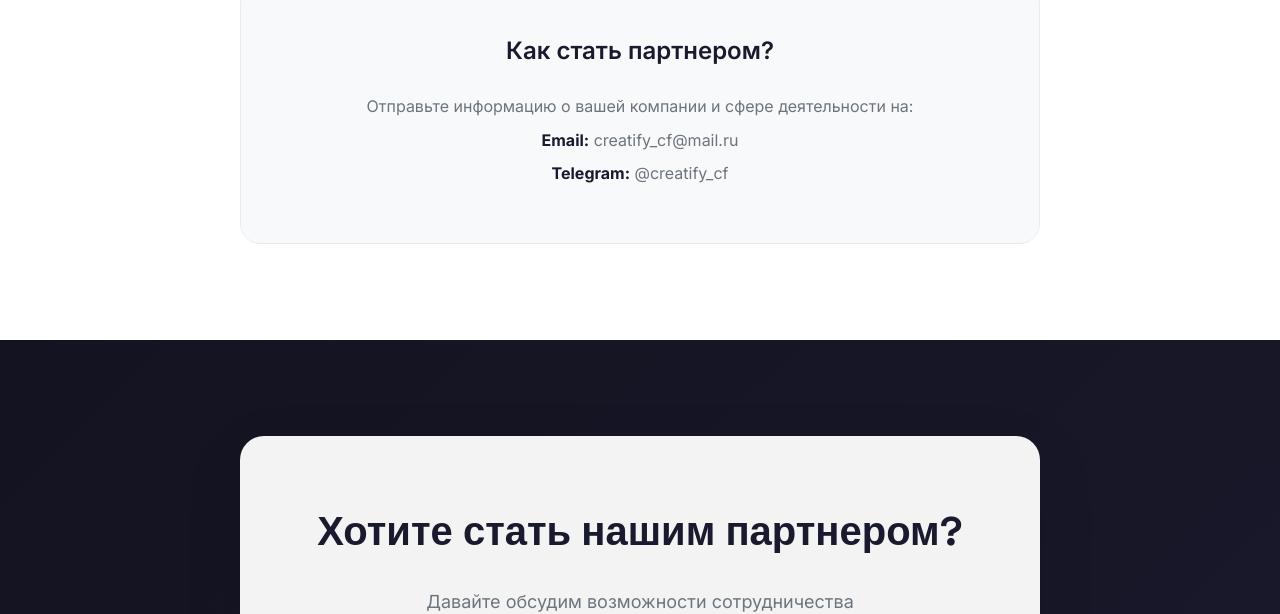
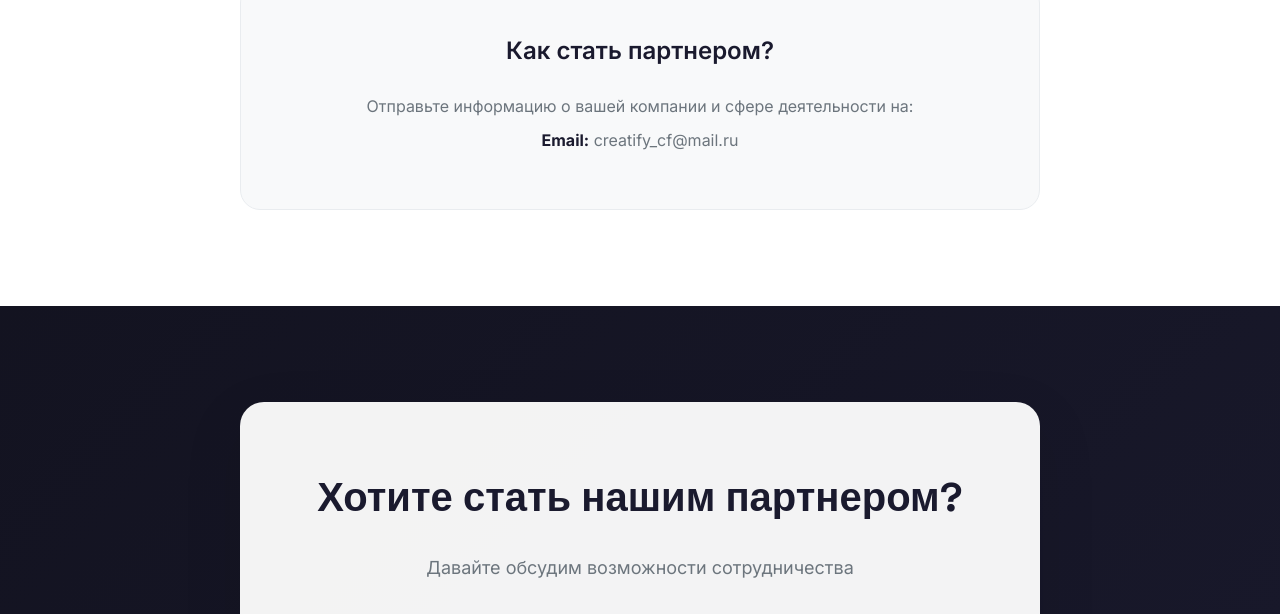
Before and after one commit to Yanchek006/creatify, a website: page partners.html in a window 1280 px wide. Shown: the part 2586-3200 px from the top of the page. Drawn offline with Linux system fonts and the light colour scheme.

Commit message:
Обновление партнеры

```diff
--- a/partners.html
+++ b/partners.html
@@ -1112,7 +1112,6 @@
                         Отправьте информацию о вашей компании и сфере деятельности на:
                     </p>
                     <p><strong>Email:</strong> creatify_cf@mail.ru</p>
-                    <p><strong>Telegram:</strong> @creatify_cf</p>
                 </div>
             </div>
         </div>
```
